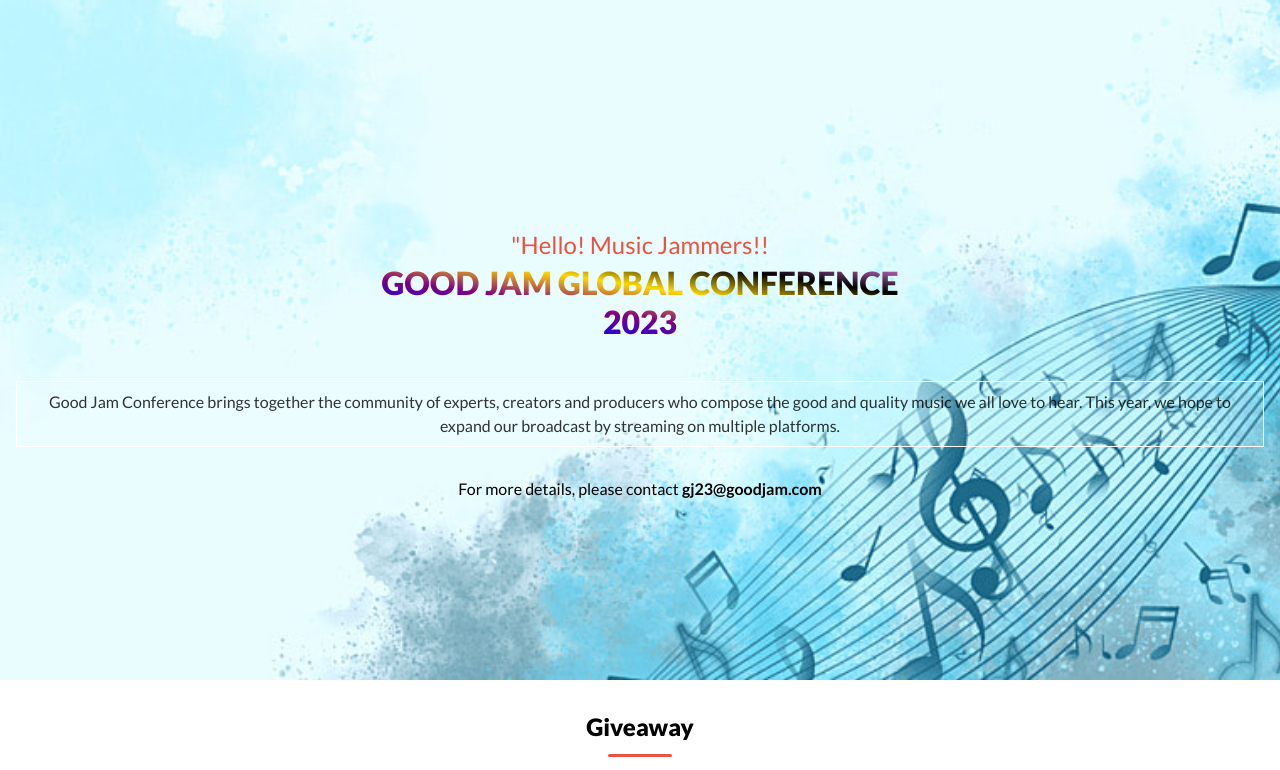
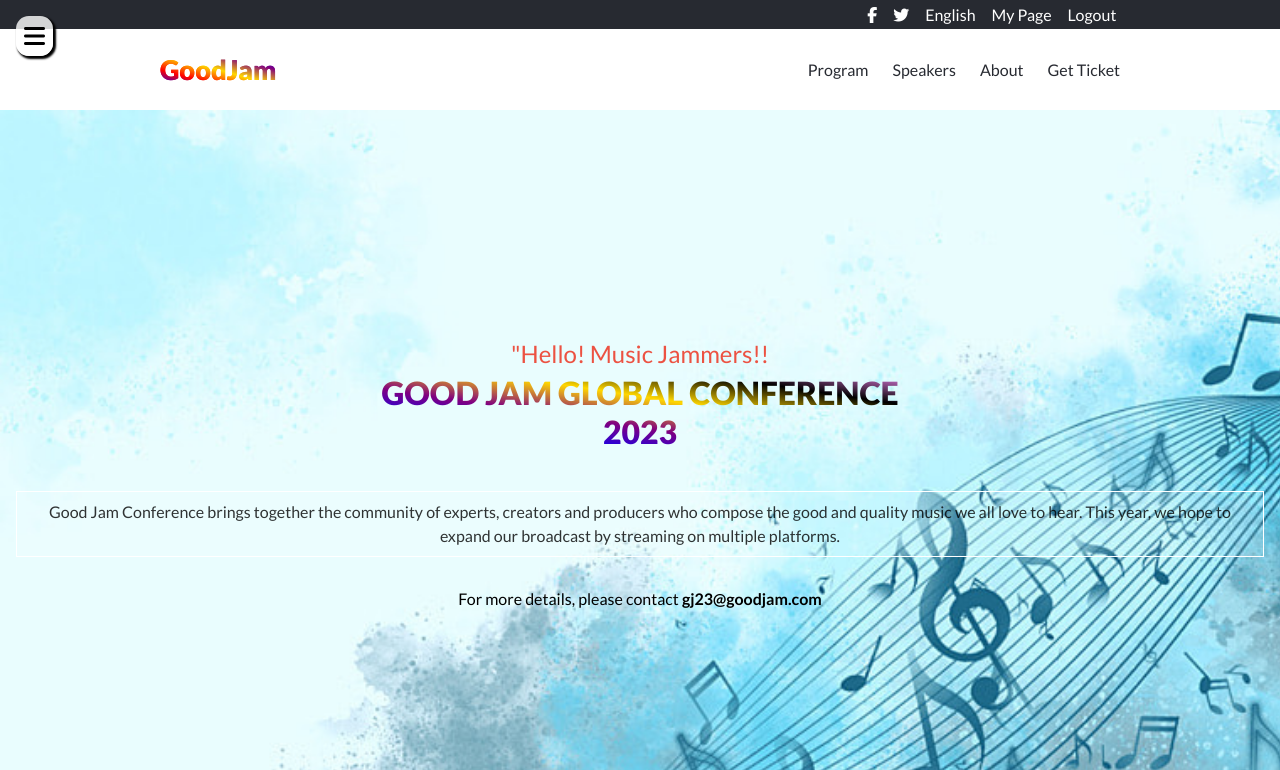
Before and after one commit to kwesiObuobi/good-jam, a website: page about.html in a window 1280 px wide. Shown: the top 770 px of the page. Drawn offline with Linux system fonts and the light colour scheme.

Commit message:
Add media query for header

```diff
--- a/about.html
+++ b/about.html
@@ -5,12 +5,83 @@
     <meta http-equiv="X-UA-Compatible" content="IE=edge">
     <meta name="viewport" content="width=device-width, initial-scale=1.0">
     <link rel="stylesheet" href="style.css">
+    <script src="https://kit.fontawesome.com/a0d7ff3ed5.js" crossorigin="anonymous"></script>
     <title>About | Good Jam Conference</title>
 </head>
 <body>
     <div class="site-wrapper">
 
+        <header>
+            <nav class="mobile-nav">
+                <div class="mobile-menu-item cross-box">
+                    <i class="fa-solid fa-xmark cross" onclick="closeMenu()"></i>
+                </div>
+                <ul class="mobile-nav-list">
+                    <li class="mobile-menu-item">
+                        <a href="./index.html" class="mobile-menu-item-a" onclick="closeMenu()">Home</a>
+                    </li>
+                    <li class="mobile-menu-item">
+                        <a href="./index.html#main-program" class="mobile-menu-item-a" onclick="closeMenu()">Program</a>
+                    </li>
+                    <li class="mobile-menu-item">
+                        <a href="./index.html#speakers" class="mobile-menu-item-a" onclick="closeMenu()">Speakers</a>
+                    </li>
+                    <li class="mobile-menu-item">
+                        <a href="./about.html" class="mobile-menu-item-a" onclick="closeMenu()">About</a>
+                    </li>
+                    <li class="mobile-menu-item">
+                        <a href="#" class="ticket">Get Ticket</a>
+                    </li>
+                </ul>
+            </nav>
+
+            <nav class="desktop-nav">
+                <div class="first-menu-div">
+                    <ul class="first-menu-list">
+                        <li class="list-item">
+                            <a href="#"><i class="fa-brands fa-facebook-f"></i></a>
+                        </li>
+                        <li class="list-item">
+                            <a href="#"><i class="fa-brands fa-twitter"></i></a>
+                        </li>
+                        <li class="list-item">
+                            <a href="#">English</a>
+                        </li>
+                        <li class="list-item">
+                            <a href="#">My Page</a>
+                        </li>
+                        <li class="list-item">
+                            <a href="#">Logout</a>
+                        </li>
+                    </ul>
+                </div>
+                <div class="second-menu-div">
+                    <ul class="second-menu-list">
+                        <li class="menu-item brand">
+                            <a href="#" class="brand">Good<span>Jam</span></a>
+                        </li>
+                        <li class="menu-item">
+                            <a href="#">Program</a>
+                        </li>
+                        <li class="menu-item">
+                            <a href="#">Speakers</a>
+                        </li>
+                        <li class="menu-item">
+                            <a href="#">About</a>
+                        </li>
+                        <li class="menu-item">
+                            <a href="#">Get Ticket</a>
+                        </li>
+                    </ul>
+                </div>
+            </nav>
+        </header>
+
         <div class="headline about__headline">
+            <div class="about__menu-icon">
+                <i class="fa-solid fa-bars hamburgur"></i>
+            </div>
+
             <div class="primary-box">
                 <p class="primary-intro">"Hello! Music Jammers!!</p>
                 <h1 class="primary-h1">GOOD JAM GLOBAL CONFERENCE <br> 2023</h1>
@@ -84,5 +155,7 @@
         </footer>
 
     </div> <!-- END SITE WRAPPER -->
+
+    <script src="script.js"></script>
 </body>
 </html>
--- a/script.js
+++ b/script.js
@@ -1,8 +1,16 @@
-const menuIcon = document.querySelector('.hamburgur');
-menuIcon.addEventListener('click', () => {
-  document.querySelector('.mobile-nav').style.display = 'flex';
-  document.body.style.overflow = 'hidden';
+const menuIcon = document.querySelectorAll('.hamburgur');
+
+menuIcon.forEach((icon) => {
+  icon.addEventListener('click', () => {
+    document.querySelector('.mobile-nav').style.display = 'flex';
+    document.body.style.overflow = 'hidden';
+  });
 });
+
+// menuIcon.addEventListener('click', () => {
+//   document.querySelector('.mobile-nav').style.display = 'flex';
+//   document.body.style.overflow = 'hidden';
+// });
 
 const closeMenu = () => {
   document.querySelector('.mobile-nav').style.display = 'none';
--- a/style.css
+++ b/style.css
@@ -104,7 +104,6 @@ HEADLINE
     background-image: url(images/headline-bg.png);
     background-repeat: no-repeat;
     background-size: cover;
-    /* background-position: bottom center; */
     height: 85vh;
     display: flex;
     flex-direction: column;
@@ -115,8 +114,12 @@ HEADLINE
 }
 
 .menu-icon {
-    position: absolute;
+    position: fixed;
     top: 1rem;
+    background-color: rgba(255, 255, 255, 0.8);
+    border-radius: 0.8rem;
+    padding: 0.5rem;
+    box-shadow: 2px 2px 2px 1px black;
 }
 
 .hamburgur {
@@ -316,16 +319,6 @@ SPEAKERS SECTION
     line-height: 1.3rem;
 }
 
-/* .brand {
-    font-size: 2rem;
-    background-color: red;
-    background-image: linear-gradient(to top right, black, blue, purple, gold, black, violet);
-    background-size: 100%;
-    background-clip: text;
-    -webkit-background-clip: text;
-    -webkit-text-fill-color: transparent;
-} */
-
 /*
 ABOUT SECTION
 */
@@ -334,6 +327,21 @@ ABOUT SECTION
     align-items: center;
     text-align: center;
     padding-top: 4rem;
+    position: relative;
+}
+
+.about__menu-icon {
+    position: fixed;
+    top: 1rem;
+    left: 1rem;
+    background-color: rgba(255, 255, 255, 0.8);
+    border-radius: 0.8rem;
+    padding: 0.5rem;
+    box-shadow: 2px 2px 2px 1px black;
+}
+
+.hamburgur {
+    font-size: 1.5rem;
 }
 
 .about__sec-text {
@@ -472,7 +480,6 @@ FOOTER
 */
 
 footer {
-    border: 2px solid red;
     padding: 2rem;
     display: flex;
     justify-content: center;
@@ -494,8 +501,94 @@ footer > * {
 .site-name-footer {
     font-weight: 900;
     font-size: 1.7rem;
-    background: linear-gradient(to top right, blue, red, gold, purple, blue);
+    background: linear-gradient(to top right, blue, red, orange, purple, blue);
     background-clip: text;
     -webkit-background-clip: text;
     -webkit-text-fill-color: transparent;
 }
+
+/*
+MEDIA QUERIES
+MEDIA QUERIES
+*/
+
+@media screen and (min-width: 768px) {
+    /*
+    HOME
+    NAV
+    */
+
+    .menu-icon {
+        display: none;
+    }
+
+    .desktop-nav {
+        display: flex;
+        flex-direction: column;
+    }
+
+    .first-menu-div {
+        background-color: var(--black);
+        padding: 0.3rem;
+        display: flex;
+        justify-content: center;
+    }
+
+    .first-menu-list {
+        display: flex;
+        width: var(--container-desktop);
+        justify-content: flex-end;
+        gap: 1rem;
+    }
+
+    .list-item a {
+        color: white;
+    }
+
+    .list-item a:hover {
+        cursor: pointer;
+    }
+
+    .second-menu-div {
+        display: flex;
+        justify-content: center;
+    }
+
+    .second-menu-list {
+        display: flex;
+        width: var(--container-desktop);
+        justify-content: flex-end;
+        align-items: center;
+        gap: 1.5rem;
+        padding: 1.5rem 0;
+    }
+
+    .brand {
+        justify-self: flex-start;
+        margin-right: auto;
+        font-weight: 900;
+        font-size: 1.7rem;
+        background: linear-gradient(to top right, blue, red, gold, purple, blue);
+        background-clip: text;
+        -webkit-background-clip: text;
+        -webkit-text-fill-color: transparent;
+    }
+
+    .menu-item a {
+        color: var(--black);
+    }
+
+    .menu-item a:hover {
+        cursor: pointer;
+        color: var(--orange);
+    }
+
+    /*
+    HOME
+    HEADLINE
+    */
+
+
+
+
+}
```
Also changed, not shown: index.html (+9 -5 lines).
